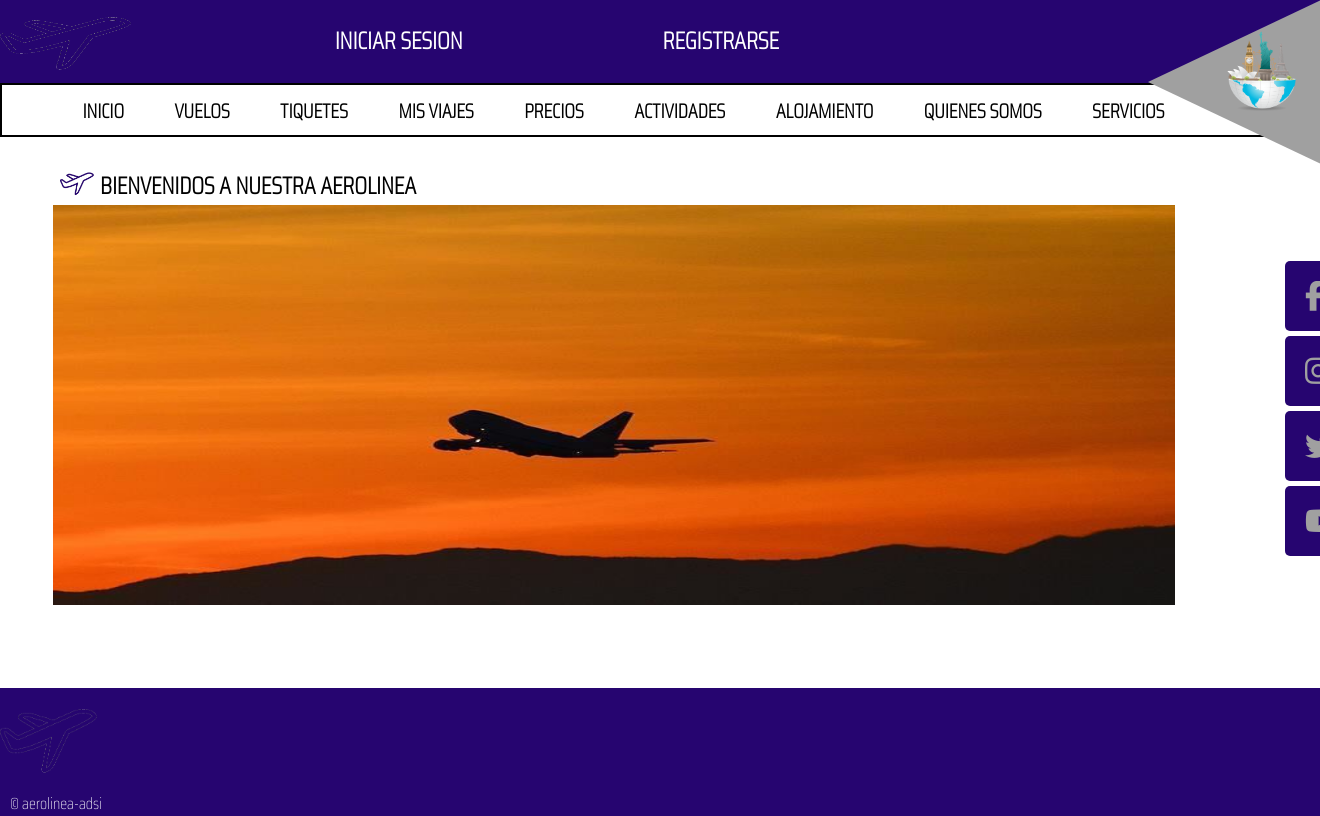
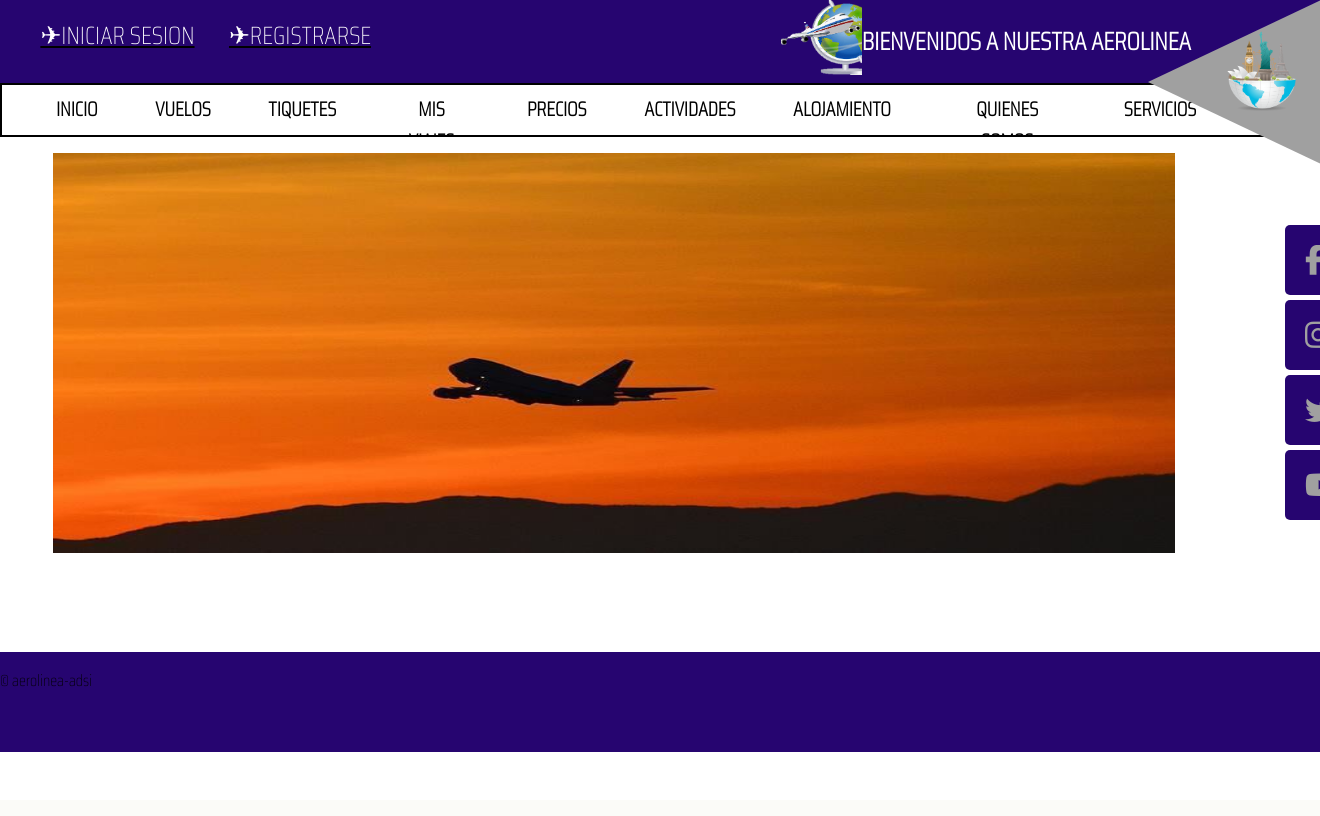
Before and after one commit to davidstivenmerchan/aerolinea_adsi, a PHP site: page / in a window 1320 px wide; the page is wider, and only the part inside the window is pictured. After the commit the page ends 752 px from the top of that part, so only its background shows below. Run offline with PHP 8.4, Linux system fonts and the light colour scheme; data that the repository does not hold is empty; some libraries are stand-ins or nearby versions.

Commit message:
index js

```diff
--- a/css/estilos_index.css
+++ b/css/estilos_index.css
@@ -1,13 +1,12 @@
 *{
+    overflow-x: hidden;
+}
+body{
     padding: 0;
     margin: 0;
     font-family: 'Saira Condensed', sans-serif;
-    overflow-x: hidden;
+}
 
-}
-body{
-    margin: 0%;
-}
 /*--------------------------------- encabezado---------------------------- */
 .encabezado{
     display: flex;
@@ -18,15 +17,45 @@ body{
 }
 .encabezado img{
     width: 10%;
-    height: 95%;
+    height: 90%;
 }
 .encabezado h2{
-    margin-left: 200px;
+    margin-left: 0px;
     margin-top: 22px;
     color: white;
+    font-size: 25px;
+    width: 80%;
 }
-.encabezado a{
-    text-decoration: none;
+
+.funci{
+    margin-left: 3%;
+    display: flex;
+    margin-top: 1.2%;
+    width: 35%;
+}
+
+.iniciar{
+    color: white;
+    font-size: 25px;
+    text-decoration-color: black;
+    width:40%;
+}
+
+
+.registrarse{
+    color: white;
+    font-size: 25px;
+    text-decoration-color: black;
+    margin-right: 10px;
+}
+.infor{
+    display: flex;
+    width: 40%;
+    margin-left: 20%;
+}
+
+.infor img{
+    width: 15%;
 }
 
 .triangulo{
@@ -46,19 +75,24 @@ body{
     height: 50px;
     font-size: 20px;
 }
+
 .encabezado2 nav ul{
+    margin-top: 3px;
     display: flex;
     text-align: center;
-    padding:10px 30px;
+    margin-right: 120px;
+    padding: 0px 1px;
 }
 .encabezado2 nav ul li{
     list-style: none;
     cursor: pointer;
     margin-left: 4%;
+    padding: 5px;
+    border-radius: 10px;
 }
 .encabezado2 nav ul li:hover{
-
-    background-color: blue;
+    color: white;
+    background-color:rgb(38, 5, 112);
 }
 .logo_dos{
     position: absolute;
@@ -68,16 +102,6 @@ body{
     transition: 0.1s;
 }
 
-.titulo_bienvenida{
-    margin-top: 30px;
-    margin-left: 100px;
-}
-.logo{
-    position: absolute;
-    width: 35px;
-    top:165px;
-    left: 60px;
-}
 
 .linea_iniciar{
     width: 122px;
@@ -94,14 +118,7 @@ footer{
     background: rgb(38, 5, 112);
     width: 100%;
     margin-top: 10%;
-}
-footer img{
-    width: 100px;
-}
-footer p{
-    color: white;
-    margin-left: 10px;
-
+    height: 100px;
 }
 
 
--- a/index.php
+++ b/index.php
@@ -16,17 +16,20 @@
 <body>
     <header>
         <div class="encabezado">
-            <img src="imagenes/sinfondo.png" alt="titulo">
-            <a href="Html/iniciosesion.html"><h2 class="iniciar">INICIAR SESION</h2><hr class="linea_iniciar"></a>
-
-            <a href="Html/registro.html"><h2 class="registrarse">REGISTRARSE</h2></a>
-
+            <div class="funci">
+            <a href="Html/iniciosesion.html" class="iniciar">✈INICIAR SESION</a>
+            <a href="Html/registro.html"class="registrarse"> ✈REGISTRARSE</a>
+            </div>
+            <div class="infor">
+            <img class="logo" src="imagenes/avionlog.jpg.png" alt="">
+            <h2 class="titulo_bienvenida">BIENVENIDOS A NUESTRA AEROLINEA</h2>
+            </div>
         </div>
 
         <div class="encabezado2">
             <nav>
                 <ul>
-                    <li><b>INICIO</b></li>
+                    <li id="inicioo"><b>INICIO</b></li>
                     <li id="vuelos"><b>VUELOS</b></li>
                     <li id="tiquetes"><b>TIQUETES</b></li>
                     <li id="viajes"><b>MIS VIAJES</b></li>
@@ -44,8 +47,6 @@
     <img class="logo_dos" src="imagenes/logoage.png" alt="">
 <div class="contenido">
     <div class="inicio" id="inicio">
-        <img class="logo" src="imagenes/sinfondo.png" alt="">
-        <h2 class="titulo_bienvenida">BIENVENIDOS A NUESTRA AEROLINEA</h2>
 
         <div class="slider">
             <ul>
@@ -162,7 +163,6 @@
 
 
     <footer>
-        <img src="imagenes/sinfondo.png" alt="logo">
         <p> &copy; aerolinea-adsi</p>
     </footer>
 </div>
```
Also changed, not shown: js/app.js (+70 -2 lines), imagenes/avionlog.jpg.png (added).
